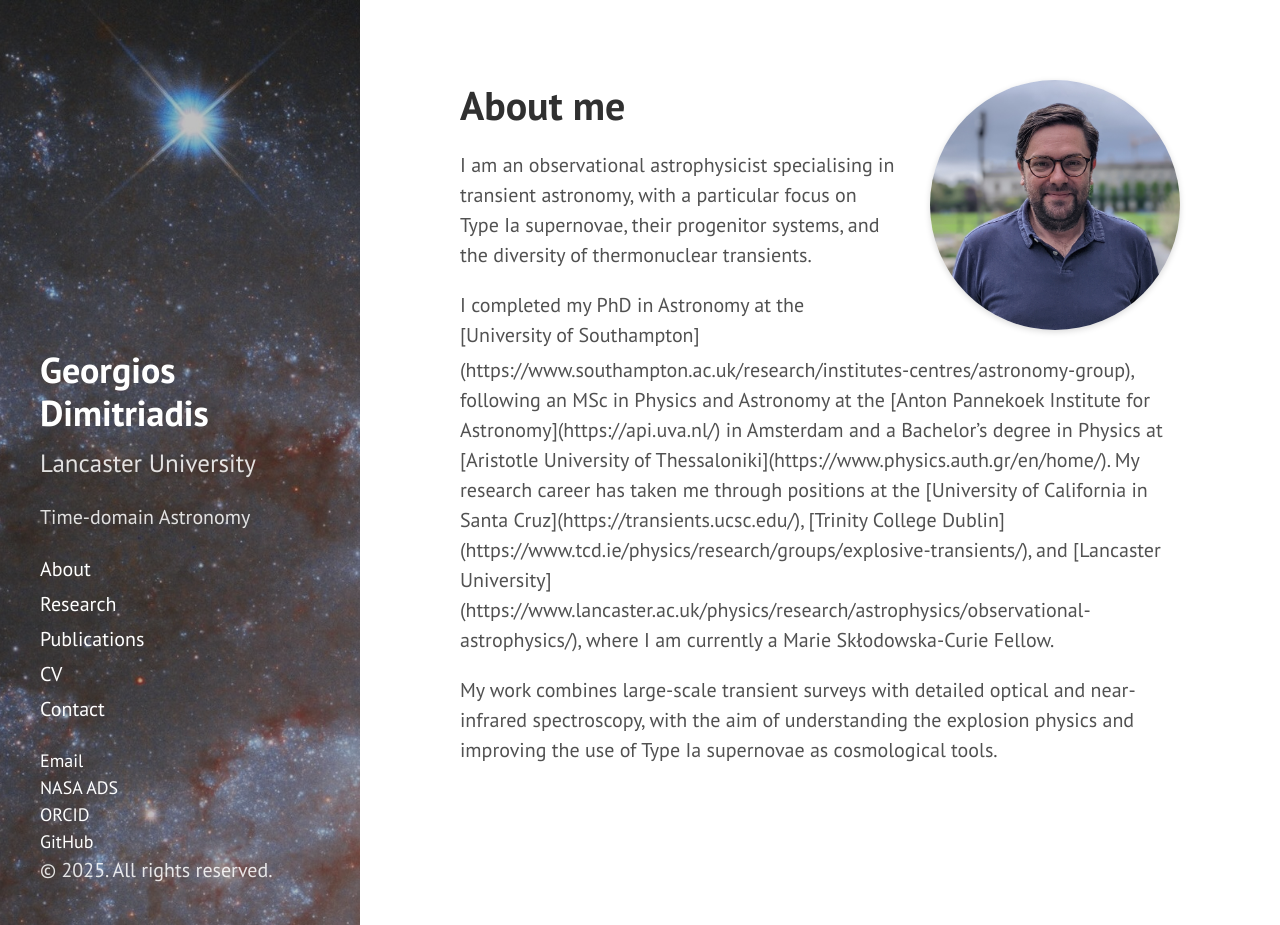
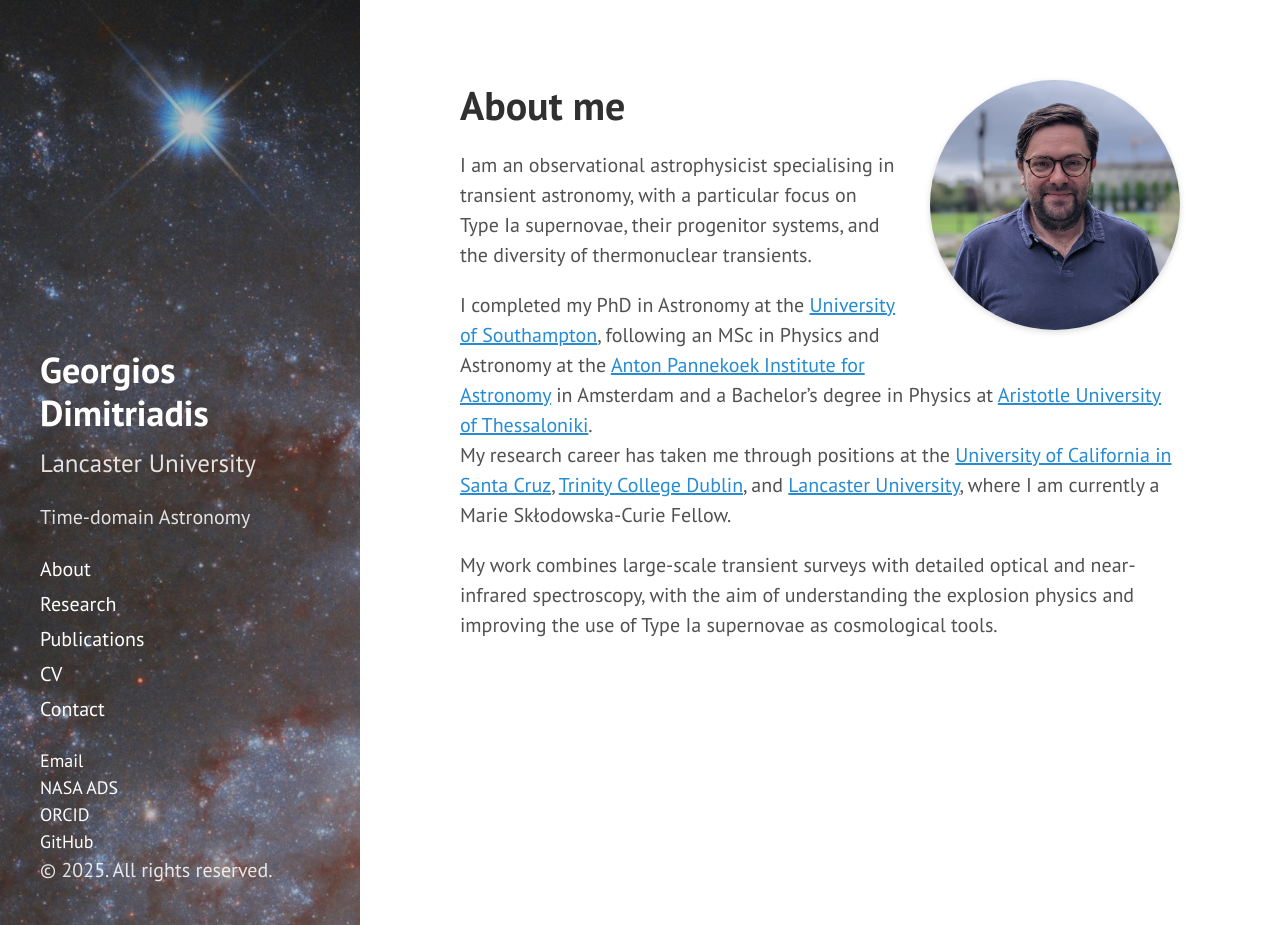
Before and after one commit to geodimitriadis/geodimitriadis.github.io, a Jekyll site: the page built from index.md, in a window 1280 px wide and 925 px high. Built offline with Jekyll 4.4.1, drawn with Linux system fonts in a browser that asks for light colours.

Commit message:
Update index.md

```diff
--- a/index.md
+++ b/index.md
@@ -8,9 +8,9 @@ title: About me
   alt="Georgios Dimitriadis"
   class="profile-photo profile-photo-right">
 
-<p>I am an observational astrophysicist specialising in transient astronomy, with a particular focus on Type Ia supernovae, their progenitor systems, and the diversity of thermonuclear transients.<p>
+I am an observational astrophysicist specialising in transient astronomy, with a particular focus on Type Ia supernovae, their progenitor systems, and the diversity of thermonuclear transients.
 
-<p>I completed my PhD in Astronomy at the [University of Southampton](https://www.southampton.ac.uk/research/institutes-centres/astronomy-group), following an MSc in Physics and Astronomy at the [Anton Pannekoek Institute for Astronomy](https://api.uva.nl/) in Amsterdam and a Bachelor’s degree in Physics at [Aristotle University of Thessaloniki](https://www.physics.auth.gr/en/home/).
-My research career has taken me through positions at the [University of California in Santa Cruz](https://transients.ucsc.edu/), [Trinity College Dublin](https://www.tcd.ie/physics/research/groups/explosive-transients/), and [Lancaster University](https://www.lancaster.ac.uk/physics/research/astrophysics/observational-astrophysics/), where I am currently a Marie Skłodowska-Curie Fellow.<p>
+I completed my PhD in Astronomy at the [University of Southampton](https://www.southampton.ac.uk/research/institutes-centres/astronomy-group), following an MSc in Physics and Astronomy at the [Anton Pannekoek Institute for Astronomy](https://api.uva.nl/) in Amsterdam and a Bachelor’s degree in Physics at [Aristotle University of Thessaloniki](https://www.physics.auth.gr/en/home/).
+My research career has taken me through positions at the [University of California in Santa Cruz](https://transients.ucsc.edu/), [Trinity College Dublin](https://www.tcd.ie/physics/research/groups/explosive-transients/), and [Lancaster University](https://www.lancaster.ac.uk/physics/research/astrophysics/observational-astrophysics/), where I am currently a Marie Skłodowska-Curie Fellow.
 
-<p>My work combines large-scale transient surveys with detailed optical and near-infrared spectroscopy, with the aim of understanding the explosion physics and improving the use of Type Ia supernovae as cosmological tools.<p>
+My work combines large-scale transient surveys with detailed optical and near-infrared spectroscopy, with the aim of understanding the explosion physics and improving the use of Type Ia supernovae as cosmological tools.
```
